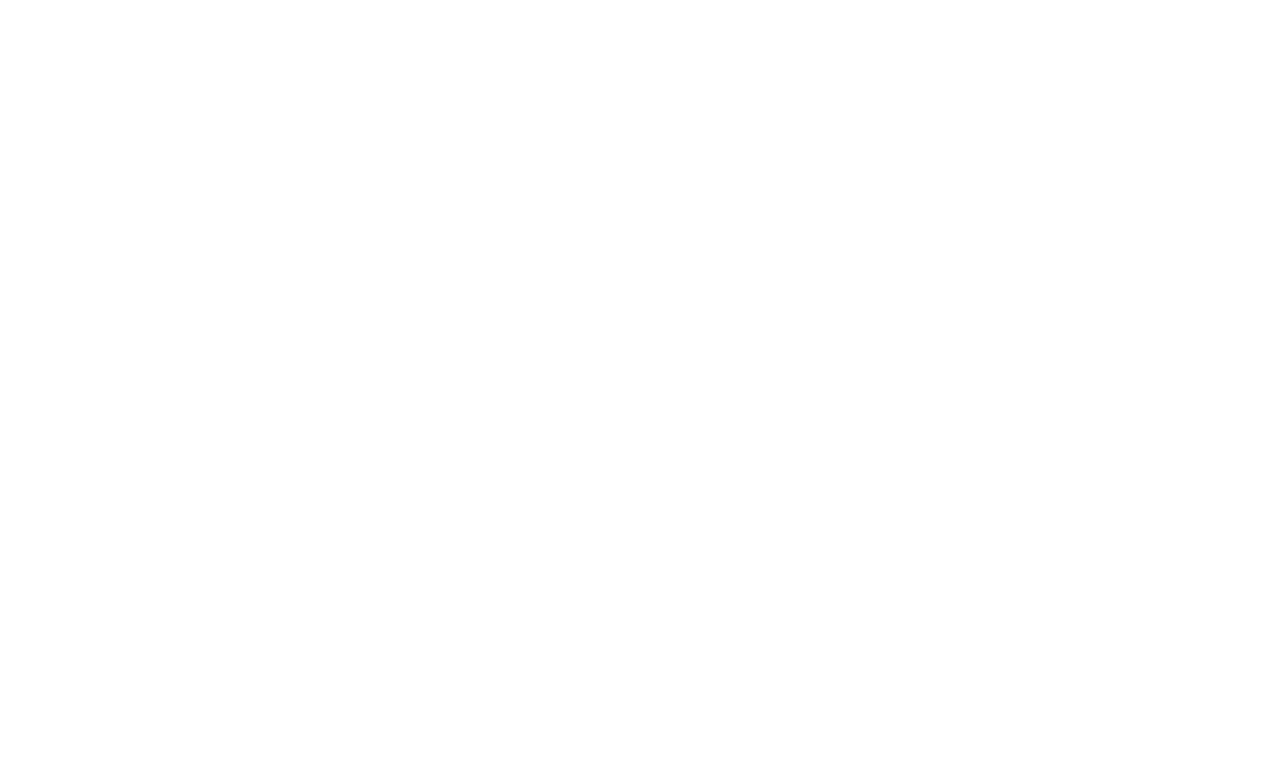
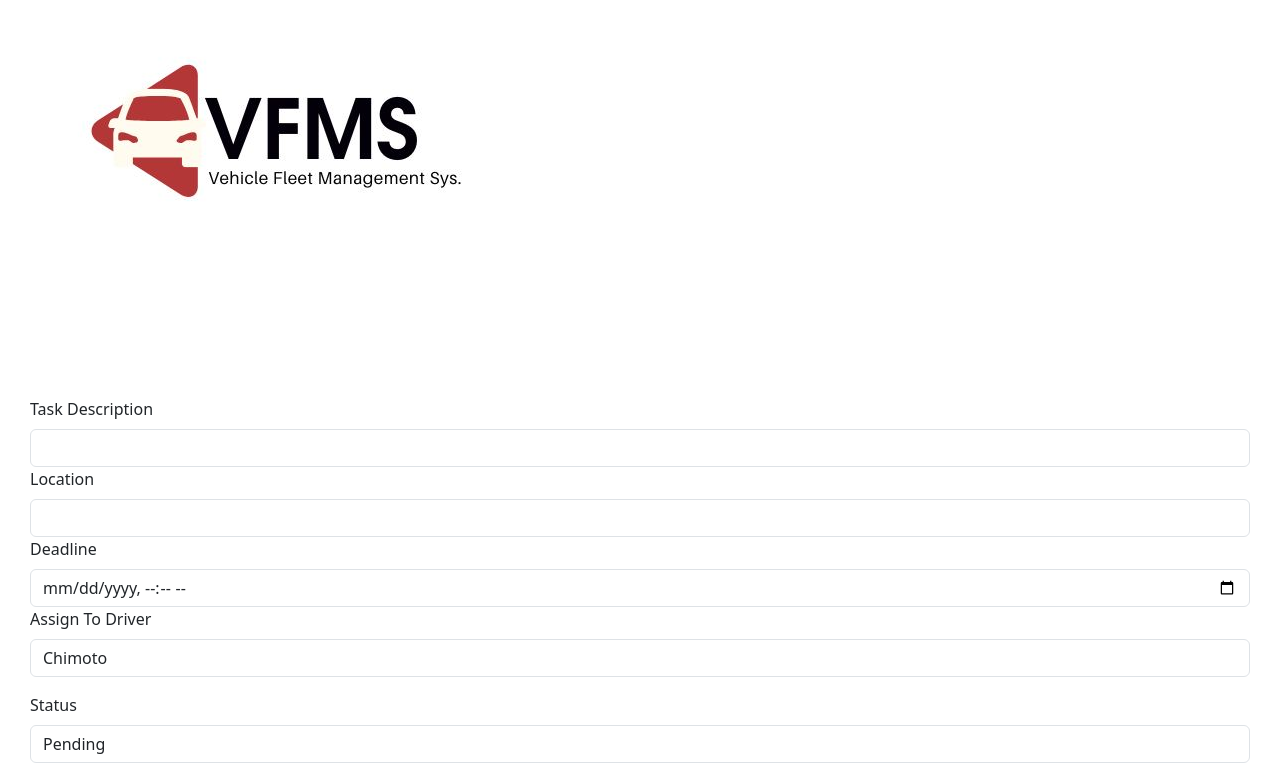
Before and after one commit to Denzel-Chimoto/Fleet-Management-System, a React (Create React App) app: page /taskAssignment in a window 1280 px wide. Before the commit this address had no page. Shown: the part 149-926 px from the top of the page. Before the commit the page ends 800 px from the top, so only its background shows below. Built offline with nearby package versions, Linux system fonts and the light colour scheme; no server answers.

Commit message:
Finished Tasks handling client, server and database

```diff
--- a/src/App.js
+++ b/src/App.js
@@ -7,6 +7,8 @@ import { Routes, Route } from "react-router-dom";
 import VehicleManagementHome from './components/VehicleManagementHome';
 import AddVehicleForm from './components/AddVehicleForm';
 import DashBoard from './components/DashBoard';
+import FleetTracking from './components/FleetTracking';
+import TaskAssignmentPage from './components/TaskAssignmentPage';
 
 
 
@@ -27,6 +29,8 @@ function App() {
     <Route path="/" element={<Form />} />
     <Route path='/addVehicle' element={<AddVehicleForm/>} />
     <Route path='/dashboard' element={<DashBoard/>}/>
+    <Route path='/taskAssignment' element={<TaskAssignmentPage/>}/>
+
   </Routes>
   );
 }
--- a/src/components/DashBoard.jsx
+++ b/src/components/DashBoard.jsx
@@ -7,6 +7,9 @@ const DashBoard = () => {
     const navigate = useNavigate()
     const handleClick = ()=>{
         navigate('/vehicle-management');
+    }
+    const handleClickTask =()=>{
+        navigate('/taskAssignment');
     }
 
   return (
@@ -25,7 +28,7 @@ const DashBoard = () => {
         </div>
         <div>
             <button onClick={handleClick}>Vehicle</button>
-            <button>Tasks</button>
+            <button onClick={handleClickTask}>Tasks</button>
             <button>Reports</button>
         </div>
 
--- a/src/components/TaskAssignmentPage.jsx
+++ b/src/components/TaskAssignmentPage.jsx
@@ -1,54 +1,144 @@
-import React from 'react'
-import Logo from './Logo'
-import DropDown from './DropDown'
+import React, { useState, useEffect } from "react";
+import Logo from "./Logo";
+import { useNavigate } from "react-router-dom";
+import axios from "axios";
 
 const TaskAssignmentPage = () => {
+  const [formData, setFormData] = useState({
+    description: "",
+    location: "",
+    deadline: "",
+    driver: "Chimoto",
+    status: "Pending",
+  });
+
+  const [tasks, setTasks] = useState([]);
+  const [message, setMessage] = useState("");
+  const navigate = useNavigate();
+
+  // Fetch tasks from the database
+  useEffect(() => {
+    const fetchTasks = async () => {
+      try {
+        const response = await axios.get("http://localhost:5000/api/tasks");
+        setTasks(response.data);
+      } catch (error) {
+        console.error("Error fetching tasks:", error);
+      }
+    };
+    fetchTasks();
+  }, []);
+
+  // Handle form submission
+  const handleSubmit = async (e) => {
+    e.preventDefault();
+    try {
+      // Submit the form data to the backend
+      const response = await axios.post("http://localhost:5000/api/tasks", formData);
+      setMessage("Task added successfully!");
+
+      // Update the task list dynamically
+      setTasks([...tasks, response.data]);
+
+      // Reset the form
+      setFormData({
+        description: "",
+        location: "",
+        deadline: "",
+        driver: "Chimoto",
+        status: "Pending",
+      });
+    } catch (error) {
+      setMessage("Error adding task. Please try again.");
+      console.error(error);
+    }
+  };
+
+  // Handle input changes
+  const handleInputChange = (e) => {
+    const { name, value } = e.target;
+    setFormData({ ...formData, [name]: value });
+  };
+
   return (
     <div>
-            <div>
-                <form action="POST">
-                    <div className='mb-3'>
+      {/* Form for Task Creation */}
+      <form onSubmit={handleSubmit}>
+        <div className="mb-3">
           <Logo />
         </div>
         <div>
-                        <label class="form-label" for="email">Task Description</label>
-                        <input type='email' class="form-control" name="email"/>
-                    </div>
-                    <div>
-                        <label class="form-label" for="password">Location</label>
-                        <input class="form-control" name="password"/>
-                    </div>
-                    <div>
-                        <label class="form-label" for="password">Deadline</label>
-                        <input class="form-control" name="password"/>
-                    </div>
-                    <div class="mb-3">
-                        <DropDown heading="Assign To Driver" value1="Chimoto" value2="Mutenje"/>
-                        <DropDown heading="Status" value1="Pending" value2="In-Progress"/>
-                    </div>
-                    <input class="btn btn-primary" type="submit" />
-                </form>
-
-            </div>
-            <div>
-            <div className="container mt-5">
-            {/* Search Bar */}
-            <div className="mb-3 flex">
-                <div className='m-3'>
+          <label className="form-label" htmlFor="description">
+            Task Description
+          </label>
           <input
             type="text"
             className="form-control"
-                    placeholder="Search..."
-                    onChange={()=>{}}
+            name="description"
+            value={formData.description}
+            onChange={handleInputChange}
+            required
           />
         </div>
+        <div>
+          <label className="form-label" htmlFor="location">
+            Location
+          </label>
+          <input
+            type="text"
+            className="form-control"
+            name="location"
+            value={formData.location}
+            onChange={handleInputChange}
+            required
+          />
+        </div>
+        <div>
+          <label className="form-label" htmlFor="deadline">
+            Deadline
+          </label>
+          <input
+            type="datetime-local"
+            className="form-control"
+            name="deadline"
+            value={formData.deadline}
+            onChange={handleInputChange}
+            required
+          />
+        </div>
+        <div className="mb-3">
+          <label className="form-label">Assign To Driver</label>
+          <select
+            name="driver"
+            className="form-control"
+            value={formData.driver}
+            onChange={handleInputChange}
+          >
+            <option value="Chimoto">Chimoto</option>
+            <option value="Mutenje">Mutenje</option>
+          </select>
+        </div>
+        <div className="mb-3">
+          <label className="form-label">Status</label>
+          <select
+            name="status"
+            className="form-control"
+            value={formData.status}
+            onChange={handleInputChange}
+          >
+            <option value="Pending">Pending</option>
+            <option value="In-Progress">In-Progress</option>
+          </select>
+        </div>
+        <button className="btn btn-primary" type="submit">
+          Submit
+        </button>
+      </form>
 
-            <div>
-                <button className="btn btn-warning btn-sm">Add Vehicle</button>
-            </div>
-            </div>
-
-            {/* Table */}
+      {/* Task List Table */}
+      <div className="container mt-5">
+        <h2>Task List</h2>
+        {message && <div className="alert alert-info">{message}</div>}
         <table className="table table-striped table-bordered">
           <thead className="table-dark">
             <tr>
@@ -62,35 +152,26 @@ const TaskAssignmentPage = () => {
             </tr>
           </thead>
           <tbody>
-                    <tr>
-                        <td>{1}</td>
-                        <td>D008</td>
-                        <td>Excavation in Chitungwiza</td>
-                        <td>Chimoto</td>
-                        <td>In-Progress</td>
-                        <td>1600hrs</td>
+            {tasks.map((task, index) => (
+              <tr key={task.id}>
+                <td>{index + 1}</td>
+                <td>{task.id}</td>
+                <td>{task.description}</td>
+                <td>{task.driver}</td>
+                <td>{task.status}</td>
+                <td>{task.deadline}</td>
                 <td>
-                            <button
-                                className="btn btn-danger btn-sm m-3"
-                                onClick={() => {}}>Edit
-                            </button>
-                            <button
-                                 className="btn btn-warning btn-sm m-3">Delete
-                            </button>
-                            <button
-                                className="btn btn-danger btn-sm m-3"
-                                onClick={() => {}}>Update Status
-                            </button>
+                  <button className="btn btn-warning btn-sm m-1">Edit</button>
+                  <button className="btn btn-danger btn-sm m-1">Delete</button>
+                  <button className="btn btn-success btn-sm m-1">Update Status</button>
                 </td>
               </tr>
+            ))}
           </tbody>
         </table>
       </div>
     </div>
-        </div>
+  );
+};
 
-
-      )
-}
-
-export default TaskAssignmentPage
+export default TaskAssignmentPage;
--- a/src/components/VehicleManagementHome.jsx
+++ b/src/components/VehicleManagementHome.jsx
@@ -27,7 +27,8 @@ const VehicleManagementHome = () => {
     // Handle delete operation
     const handleDelete = async (id) => {
       try {
-        await axios.delete('http://localhost:5000/api/users/${id}');
+        console.log(id);
+        await axios.delete('http://localhost:5000/api/vehicles/${id}');
         setData(data.filter(row => row.id !== id));
       } catch (error) {
         console.error('Error deleting data:', error);
@@ -45,6 +46,8 @@ const VehicleManagementHome = () => {
       console.log("Clicked Add Button");
       navigate("/addVehicle");
     }
+
+
 
     return (
       <div className="container mt-5">
```
Also changed, not shown: src/server.js (+85 -62 lines). Lines whose indentation alone changed are shown as unchanged.
